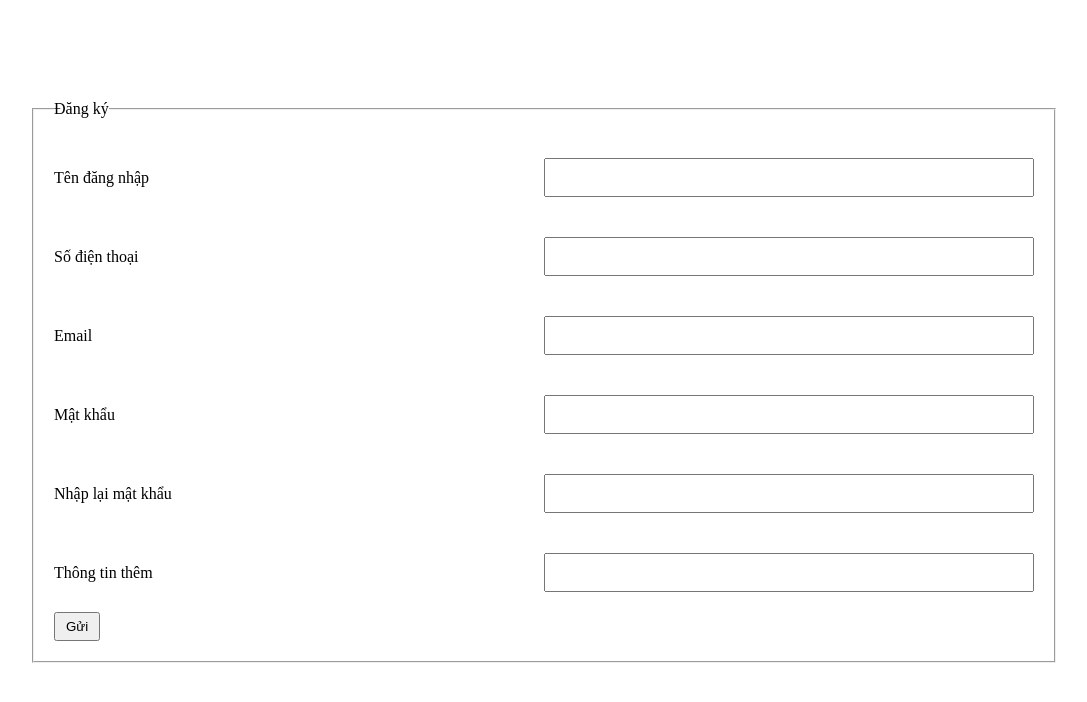
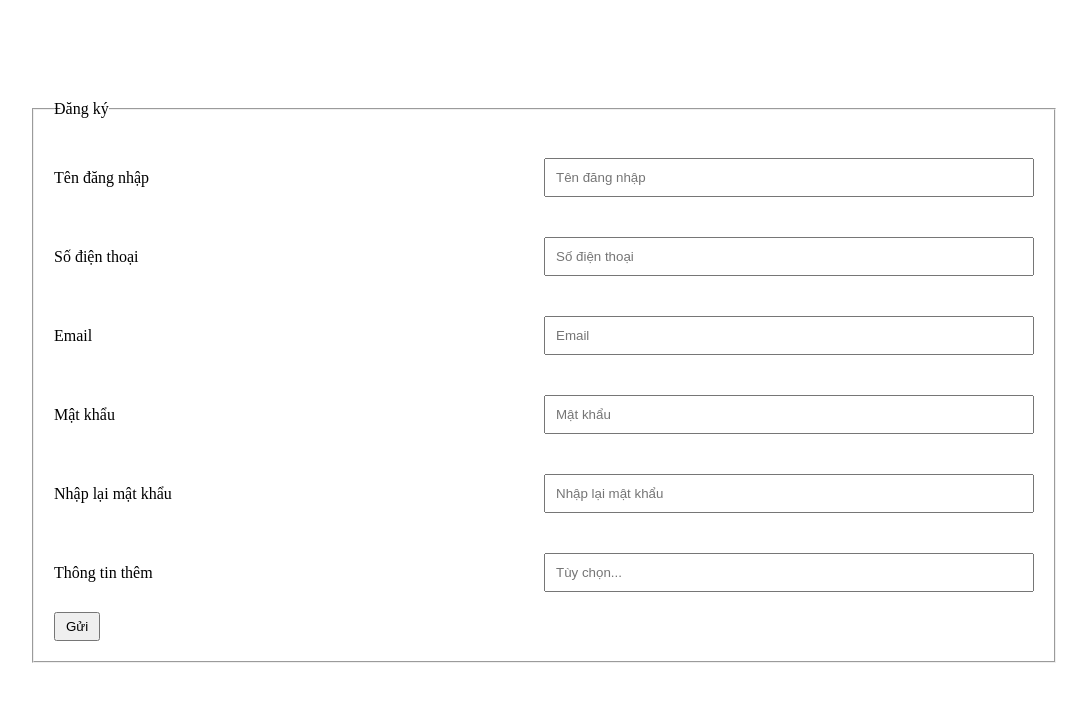
Before and after one commit to ledunggit/LTUDW-LAB2JS-Jquery, a plain HTML site: page bai3/index.html in a window 1280 px wide. Shown: the whole page, without its empty margins (96-1183 px from the left). Drawn offline with nearby package versions, Linux system fonts and the light colour scheme.

Commit message:
Okie :v:

```diff
--- a/bai3/index.html
+++ b/bai3/index.html
@@ -4,7 +4,6 @@
     <meta charset="UTF-8">
     <meta name="viewport" content="width=device-width, initial-scale=1.0">
     <script src="https://code.jquery.com/jquery-3.5.1.min.js"></script>
-    <script src="https://cdnjs.cloudflare.com/ajax/libs/jquery-validate/1.19.2/jquery.validate.js"></script>
     <link rel="stylesheet" href="/bai3/style.css">
     <title>Lab 2 Lập trình ứng dụng web 18520633 bài 3</title>
 </head>
@@ -15,32 +14,32 @@
                 <legend>Đăng ký</legend>
                 <div class="form-group">
                     <label class="label" for="username">Tên đăng nhập</label>
-                    <input type="text" name="username" id="username">
+                    <input type="text" name="username" id="username" placeholder="Tên đăng nhập">
                 </div>
                 <span class="error" id="error-username" style="display: none;">Lỗi username</span>
                 <div class="form-group">
                     <label class="label" for="phone">Số điện thoại</label>
-                    <input type="text" name="phone" id="phone">
+                    <input type="text" name="phone" id="phone" placeholder="Số điện thoại">
                 </div>
                 <span class="error" id="error-phone" style="display: none;">Lỗi số điện thoại</span>
                 <div class="form-group">
                     <label class="label" for="email">Email</label>
-                    <input type="email" name="email" id="email">
+                    <input type="email" name="email" id="email" placeholder="Email">
                 </div>
                 <span class="error" id="error-email" style="display: none;">Lỗi email</span>
                 <div class="form-group">
                     <label class="label" for="password">Mật khẩu</label>
-                    <input type="password" name="password" id="password">
+                    <input type="password" name="password" id="password" placeholder="Mật khẩu">
                 </div>
                 <span class="error" id="error-password" style="display: none;">Lỗi mật khẩu</span>
                 <div class="form-group">
                     <label class="label" for="re-password">Nhập lại mật khẩu</label>
-                    <input type="password" name="re-password" id="re-password">
+                    <input type="password" name="re-password" id="re-password" placeholder="Nhập lại mật khẩu">
                 </div>
                 <span class="error" id="error-re-password" style="display: none;">Lỗi nhập lại mật khẩu</span>
                 <div class="form-group">
                     <label class="label" for="info">Thông tin thêm</label>
-                    <input type="text" name="info" id="info">
+                    <input type="text" name="info" id="info" placeholder="Tùy chọn...">
                 </div>
                 <input type="submit" value="Gửi" id="btnSubmit">
             </fieldset>
--- /dev/null
+++ b/bai4/style.css
@@ -0,0 +1,17 @@
+* {
+    margin: 0;
+    padding: 0;
+    text-decoration: none;
+    list-style: none;
+    box-sizing: border-box;
+}
+
+.container {
+    width: 90%;
+    margin: auto;
+}
+
+.nav {
+    width: 100%;
+    float: left;
+}
```
Also changed, not shown: bai4/app.js (added), bai4/index.html (added).
